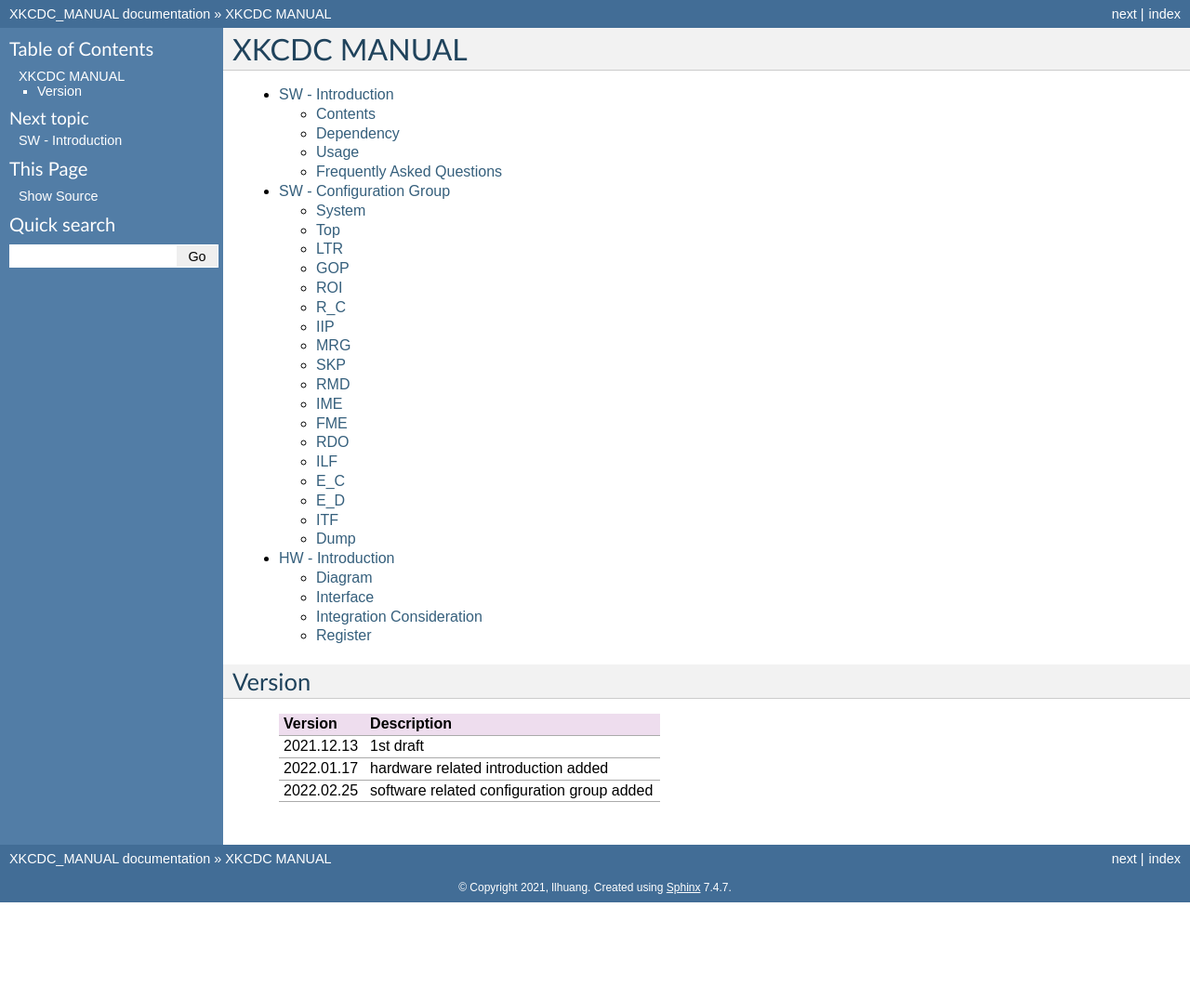
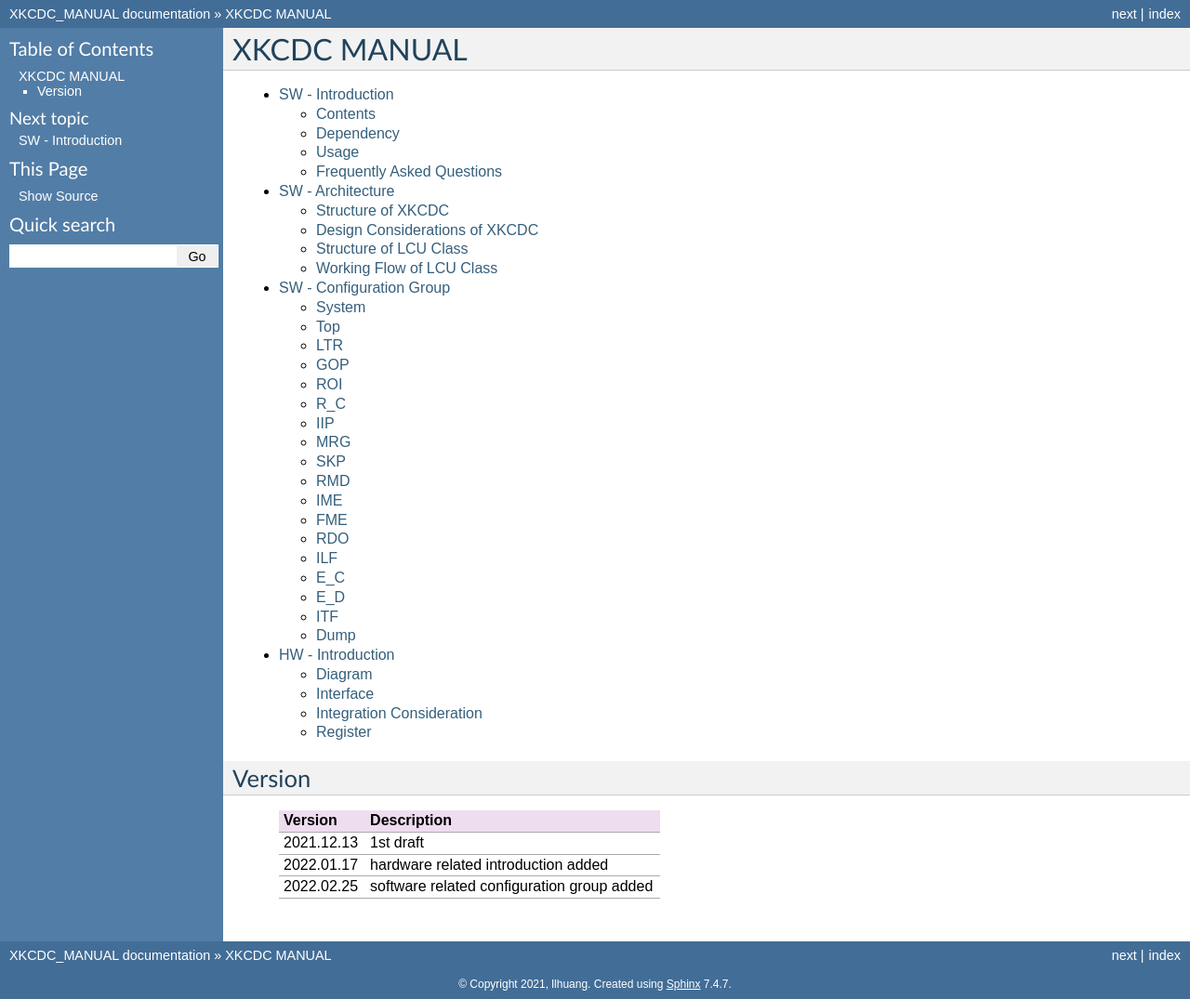
Before and after one commit to iamhll/xkcdc_manual, a Sphinx documentation site: the page built from manual/source/index.rst, in a window 1280 px wide and 1075 px high. Shown: the whole window at 93% size. Built offline with Sphinx 7.4.7, drawn with Linux system fonts in a browser that asks for light colours; part of the change alters nothing that is shown.

Commit message:
major src, udpates SwArchitecture

```diff
--- /dev/null
+++ b/manual/source/SwArchitecture/main.rst
@@ -0,0 +1,133 @@
+.. _CfgGroup : ../SwCfgGroup/main.html
+
+SW - Architecture
+=================
+
+Structure of XKCDC
+--------------------------------
+
+Based on hierarchy, XKCDC can be divided into four levels: sequence level, frame level, LCU level, and pixel level.
+More information about the configuration can be found in CfgGroup_
+
+      .. image:: Top.png
+         :width: 80%
+
+   #. | The **Sequence level** module contains: module TOP and CFG, which are responsible for providing sequence-related processing.
+      | The TOP (Top) module, which performs the encoding/decoding of the current sequence.
+      | The CFG (ConFiGuration, Configuration) module, which is used to manage the configuration of the parameters of the current sequence.
+
+   #. | The **Frame level** modules containing: modules KNL and FBS, responsible for providing frame-related processing.
+      | The KNL (KerNeL, Kernel) module, which performs the encoding/decoding of the current frame.
+      | The FBS (Full Bit Stream) module, which is used to generate the header information of the current frame and add/remove contention codes.
+
+   #. | The **LCU level** module contains: module FTH/DMP, basic class LCU, modules RMD, IME, FME, RDO, REC, ILF and E_C/E_D, responsible for providing LCU-related processing;'
+      | The LCU (Largest Coding Unit) basic class, which contains the basic processing at LCU level.
+      | The FTH/DMP (FeTcH/DuMP, import/export) module, which is used to read in the original and reference images of the current LCU and write out the reconstructed images of the current LCU.
+      | The RMD (Rough Mode Decision) module, which is used to obtain the rough mode of the current LCU.
+      | The IME (Integer Motion Estimation) module, which is used to obtain the IMV (Integer Motion Vector) of the current LCU.
+      | The FME (Fractional Motion Estimation) module, which is used to obtain the FMV (Fractional Motion Vector) of the current LCU.
+      | The RDO (Rate Distortion Optimization) module for adjudicating the final division, mode and MV of the current LCU.
+      | The REC (Reconstruction) module for generating the reconstructed pixels of the current LCU.
+      | The ILF (In-Loop Filter) module for performing DBF (De-Blocking Filter) and SAO (Sample Adaptive Optimization) filtering of the current LCU.
+      | The E_C/E_D (Entropy Coding/Entropy Decoding) module for encoding/decoding information such as division, mode, MV and coefficients of the current LCU.
+
+   #. | The **Pixel level** module contains: the basic library COMMON and the module RFC, which is responsible for providing pixel-related processing.
+      | The RFC (Reference Frame Compression) module for compressing/decompressing the reconstructed/reference image of the current LCU.
+      | The COMMON basic library, which contains the basic processing at pixel level. Responsible for providing the underlying macro definitions, types, constants and functions. Among them, macro definitions are mainly classified and managed according to modules; types, constants and functions are mainly classified and managed according to general, information, prediction, transformation and cost.
+
+
+
+Design Considerations of XKCDC
+--------------------------------
+
+The main design considerations are as follows
+
+   #. **Module connection**: XKCDC uses pointer passing in software to simulate physical linkage in hardware.
+      Pointers to other submodules are predefined within each submodule,
+      and each submodule instantiated at the KNL level is connected with each other by assigned their pointers to other related modules.
+
+   #. **Module running**: Module oneshot running consists of several steps: pre-processing, core processing, and post-processing.
+      Pre-processing mainly involves initializing the module's encoding configuration based on the input cfg;
+      core processing mainly involves searching and encoding the CU/PU;
+      post-processing mainly involves updating the data to advance the subsequent encoding operations.
+
+   #. **Code reuse**: The same methods used by different sub-modules are pre-defined in LCU/COMMON module,
+      thus enabling code reuse to make the code more compact and clear.
+      For example, RMD,RDO, and REC all use the same intra prediction function defined in COMMON module.
+
+   #. **Data interaction**: The data that needs to be interacted between different subclasses are placed in LCU.
+      Since each subclass inherits LCU base class,
+      there is no need to define special data interaction methods between subclasses,
+      only one data interaction method needs to be defined in LCU base class,
+      and the subclasses can inherit directly from the parent class.
+
+Based on the above design considerations,
+it allows developers to put all their attention on the core module running step,
+thus improving the efficiency of development.
+
+
+
+Structure of LCU Class
+--------------------------------
+The design of the LCU class is the core part of the XKCDC codec.
+As shown in following, the structure of LCU Class includes three parts:
+
+      .. image:: LcuStruct.png
+         :width: 60%
+
+   #. Public functions
+
+      + Constructor functions, which are used to allocate space and set initial values.
+      + Destructor functions, which are used to free space.
+      + Connection functions, which are used to connect other modules.
+      + Run functions, which are used to run the process of the current LCU.
+      + Copy functions, which are used to copy the result of processing the current LCU.
+
+
+   #. Private functions
+
+      + Load functions, which are used to load the data needed to process the current LCU from the pipeline, pre-stage or file.
+      + Processing functions for processing the current LCU, divided into three parts: pre-processing, core processing and post-processing.
+      + Tool functions, which are used to provide basic operations at the LCU level, are divided into four main categories:
+
+         - Information tool functions, which are used to calculate information data, such as MPM.
+         - Prediction tool functions, which are used to calculate predicted data, such as predicted pixels.
+         - Transformation tool functions, which are used to calculate transformed data, such as quantified data.
+         - Cost tool functions, which are used to calculate the cost, such as SAD cost.
+
+      + Export functions, which are used to export the input, output and intermediate variables of the current LCU to a file.
+
+
+   #. Private variables
+
+      + Flag variables, used to store the flags of the current module, such as the strings "RMD", "IME", etc.
+      + Connection variables, used to store the address of other modules, such as module CFG, FTH, etc.
+      + configuration variables, used to store configuration data, such as operation mode, cost type, etc.
+      + pixel variables, used to store pixel-like data, such as original pixels, reference pixels, etc.
+      + Information variables, used to store information type data, such as division type, pattern data, etc.
+
+Working Flow of LCU Class
+--------------------------------
+
+      .. image:: Lcu.png
+         :width: 80%
+
+The processing of the LCU consists of the following four phases:
+
+   #. Creation phase, which will
+
+      + call the constructor to request space for internal variables and assign initial values.
+
+   #. Connection phase, which will
+
+      + call the connect function to point the connected variables to the configuration structure, the FTH module and the corresponding predecessor module.
+
+   #. Run phase, which will iteratively
+
+      + call the load function to read in the original and reference pixels from the FTH module (to which the connection variable points) and the corresponding data from the pre-stage module.
+      + call the processing functions to complete the processing for the current LCU based on instrumental functions such as information, prediction, transformation and cost.
+      + call the export function to export the data of the current LCU to a file.
+
+   #. Destructuring phase, which will
+
+      + call the destructor function to delete the space requested in the build phase.
--- a/manual/source/index.rst
+++ b/manual/source/index.rst
@@ -5,6 +5,7 @@ XKCDC MANUAL
    :maxdepth: 2
 
    SwIntroduction/main
+   SwArchitecture/main
    SwCfgGroup/main
    HwIntroduction/main
 
```
Also changed, not shown: manual/source/SwArchitecture/Lcu.png (added), manual/source/SwArchitecture/LcuStruct.png (added), manual/source/SwArchitecture/Top.png (added).
